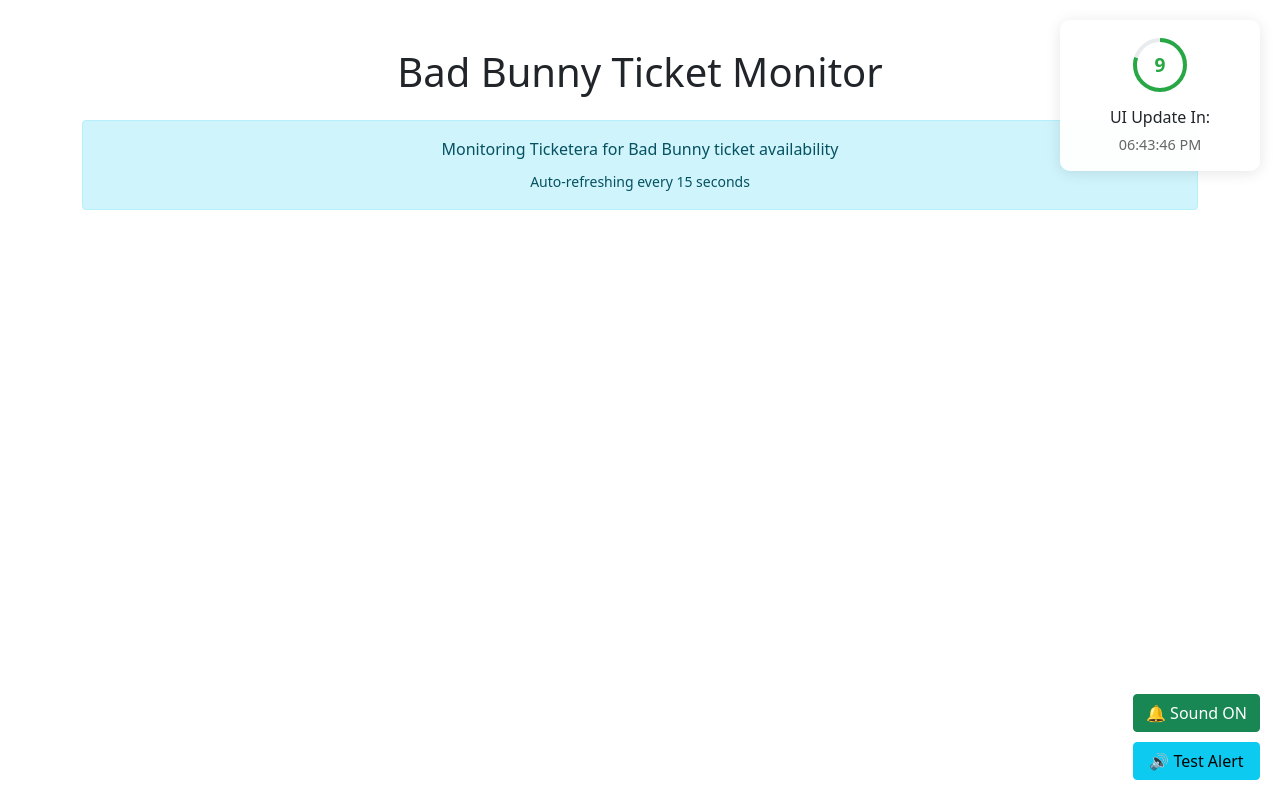
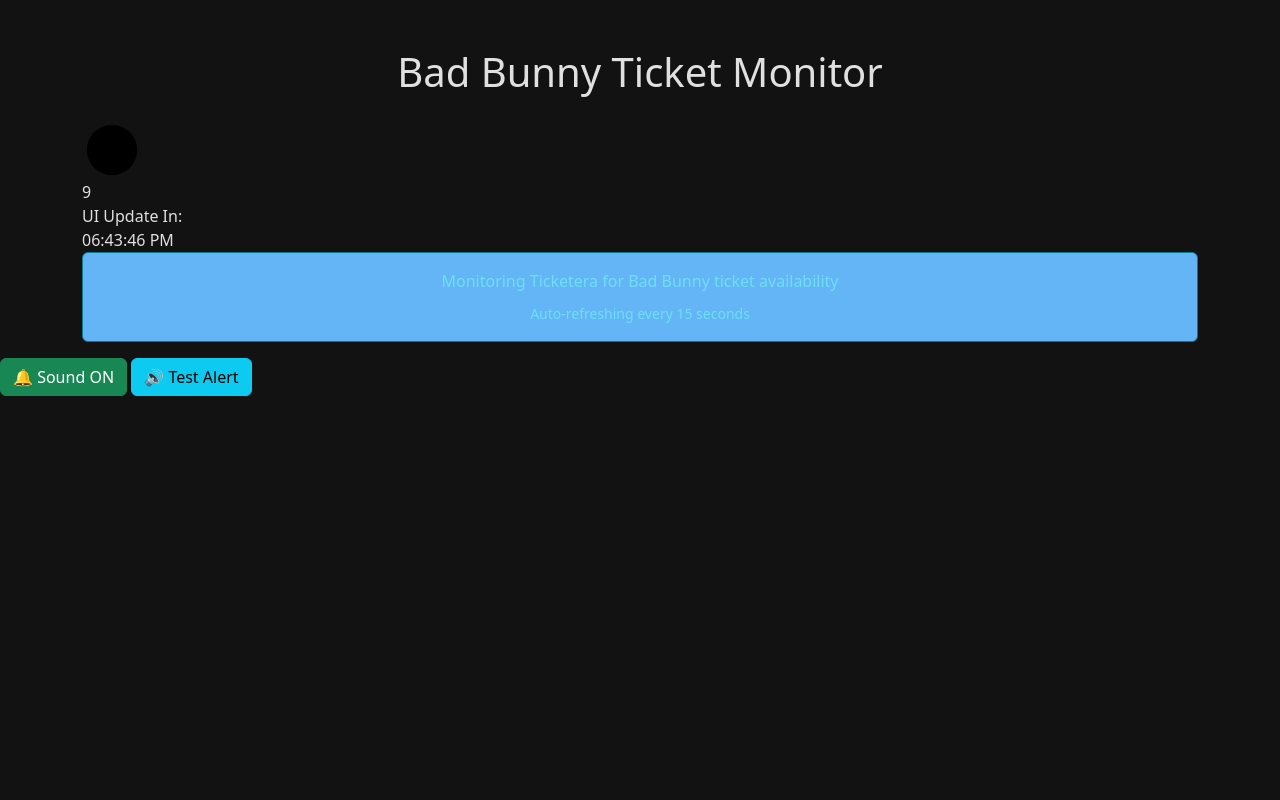
Before and after one commit to cvvker/bad-bunny-ticket-monitor, a Flask app: page / in a window 1280 px wide. Run offline with Flask 3, Linux system fonts and the light colour scheme; data that the repository does not hold is empty.

Commit message:
Added dark theme to the ticket monitor interface

```diff
--- a/templates/index.html
+++ b/templates/index.html
@@ -1,163 +1,184 @@
 <!DOCTYPE html>
-<html>
+<html lang="en" data-bs-theme="dark">
 <head>
+    <meta charset="UTF-8">
+    <meta name="viewport" content="width=device-width, initial-scale=1.0">
     <title>Bad Bunny Ticket Monitor</title>
-    <link href="https://cdn.jsdelivr.net/npm/bootstrap@5.1.3/dist/css/bootstrap.min.css" rel="stylesheet">
+    <link rel="icon" href="{{ url_for('static', filename='favicon.ico') }}">
+    <link href="https://cdn.jsdelivr.net/npm/bootstrap@5.3.0-alpha1/dist/css/bootstrap.min.css" rel="stylesheet">
+    <script src="https://cdn.jsdelivr.net/npm/bootstrap@5.3.0-alpha1/dist/js/bootstrap.bundle.min.js"></script>
     <style>
-        /* Previous styles remain unchanged */
-        .ticket-card {
-            margin-bottom: 20px;
-            transition: all 0.3s ease;
-            position: relative;
-            overflow: hidden;
-            border: none;
-            box-shadow: 0 4px 6px rgba(0,0,0,0.1);
+        :root {
+            --dark-bg: #121212;
+            --dark-card: #1e1e1e;
+            --dark-accent: #272727;
+            --dark-text: #e0e0e0;
+            --dark-muted: #aaaaaa;
+            --dark-primary: #bb86fc;
+            --dark-secondary: #03dac6;
+            --dark-danger: #cf6679;
+            --dark-warning: #ffb74d;
+            --dark-info: #64b5f6;
+            --dark-success: #81c784;
         }
-        .status-badge {
-            font-size: 1em;
-            padding: 8px 12px;
-            border-radius: 20px;
-            font-weight: 600;
+
+        body {
+            background-color: var(--dark-bg);
+            color: var(--dark-text);
+            transition: background-color 0.3s, color 0.3s;
         }
-        .month-divider {
-            background: #f8f9fa;
-            padding: 10px;
-            margin: 20px 0;
-            border-radius: 5px;
-            color: #198754;
+
+        .card {
+            background-color: var(--dark-card);
+            border-color: var(--dark-accent);
+            color: var(--dark-text);
+            transition: transform 0.3s, box-shadow 0.3s;
+        }
+
+        .card:hover {
+            transform: translateY(-5px);
+            box-shadow: 0 10px 20px rgba(0, 0, 0, 0.3);
+        }
+
+        .card-title {
+            color: var(--dark-primary);
+        }
+
+        .navbar {
+            background-color: var(--dark-accent) !important;
+        }
+
+        .btn-primary {
+            background-color: var(--dark-primary);
+            border-color: var(--dark-primary);
+        }
+
+        .btn-primary:hover {
+            background-color: #a370e7;
+            border-color: #a370e7;
+        }
+
+        .status-alert {
+            height: 5px;
+            transition: background-color 0.5s;
+        }
+
+        .alert-success {
+            background-color: var(--dark-success) !important;
+        }
+
+        .alert-warning {
+            background-color: var(--dark-warning) !important;
+        }
+
+        .alert-danger {
+            background-color: var(--dark-danger) !important;
+        }
+
+        .alert-info {
+            background-color: var(--dark-info) !important;
+        }
+
+        .badge.alert-success {
+            background-color: var(--dark-success) !important;
+        }
+
+        .badge.alert-warning {
+            background-color: var(--dark-warning) !important;
+        }
+
+        .badge.alert-danger {
+            background-color: var(--dark-danger) !important;
+        }
+
+        .badge.alert-info {
+            background-color: var(--dark-info) !important;
+        }
+
+        .month-title {
+            color: var(--dark-secondary);
+            border-bottom: 2px solid var(--dark-secondary);
+            padding-bottom: 0.5rem;
+            margin-bottom: 1rem;
+        }
+
+        #countdown {
+            color: var(--dark-primary);
             font-weight: bold;
         }
-        /* Status Colors and Animations */
-        .badge.alert-success {
-            background-color: #28a745 !important;
-            color: white;
-            animation: pulse 2s infinite;
+
+        @keyframes shake {
+            0% { transform: translate(0, 0); }
+            20% { transform: translate(-5px, 0); }
+            40% { transform: translate(5px, 0); }
+            60% { transform: translate(-5px, 0); }
+            80% { transform: translate(5px, 0); }
+            100% { transform: translate(0, 0); }
         }
-        .badge.alert-warning {
-            background-color: #ffc107 !important;
-            color: #000;
+
+        .shake {
+            animation: shake 0.5s;
         }
-        .badge.alert-info {
-            background-color: #17a2b8 !important;
-            color: white;
+
+        .ticket-card {
+            overflow: hidden;
+            border-radius: 10px;
+            position: relative;
+            box-shadow: 0 4px 8px rgba(0, 0, 0, 0.2);
         }
-        .badge.alert-danger {
-            background-color: #dc3545 !important;
-            color: white;
-            animation: shake 0.82s cubic-bezier(.36,.07,.19,.97) both infinite;
-        }
-        .urgent-alert {
-            animation: shake 0.82s cubic-bezier(.36,.07,.19,.97) both infinite;
-            transform: translate3d(0, 0, 0);
-            background-color: #ff4444 !important;
-            border-color: #ff4444 !important;
-        }
-        @keyframes shake {
-            10%, 90% { transform: translate3d(-1px, 0, 0); }
-            20%, 80% { transform: translate3d(2px, 0, 0); }
-            30%, 50%, 70% { transform: translate3d(-4px, 0, 0); }
-            40%, 60% { transform: translate3d(4px, 0, 0); }
-        }
-        @keyframes pulse {
-            0% { opacity: 1; }
-            50% { opacity: 0.5; }
-            100% { opacity: 1; }
-        }
+
         .status-alert {
             position: absolute;
             top: 0;
             left: 0;
-            width: 8px;
-            height: 100%;
-            transition: background-color 0.3s ease;
+            right: 0;
+            height: 5px;
+            transition: background-color 0.5s;
         }
-        .status-alert.alert-success {
-            background-color: #28a745;
-            box-shadow: 0 0 10px rgba(40, 167, 69, 0.5);
+
+        .status-badge {
+            border-radius: 20px;
+            padding: 5px 10px;
+            font-weight: bold;
         }
-        .status-alert.alert-warning {
-            background-color: #ffc107;
-            box-shadow: 0 0 10px rgba(255, 193, 7, 0.5);
+
+        .card-text {
+            color: var(--dark-muted);
+            font-size: 0.9rem;
         }
-        .status-alert.alert-danger {
-            background-color: #dc3545;
-            box-shadow: 0 0 10px rgba(220, 53, 69, 0.5);
-        }
-        .status-alert.alert-info {
-            background-color: #17a2b8;
-            box-shadow: 0 0 10px rgba(23, 162, 184, 0.5);
-        }
-        /* Timer and Control Panel Styles */
-        .timer-container {
-            position: fixed;
-            top: 20px;
-            right: 20px;
-            background: rgba(255, 255, 255, 0.95);
-            padding: 15px;
-            border-radius: 10px;
-            box-shadow: 0 2px 15px rgba(0,0,0,0.1);
-            z-index: 1000;
-            text-align: center;
-            min-width: 200px;
-        }
-        .countdown-ring {
-            position: relative;
-            width: 60px;
-            height: 60px;
-            margin: 0 auto 10px;
-        }
-        .countdown-circle {
-            transform: rotate(-90deg);
-            transform-origin: 50% 50%;
-        }
-        .countdown-circle circle {
-            stroke-dasharray: 283;
-            stroke-dashoffset: 0;
-            fill: none;
-            stroke-width: 4;
-        }
-        .countdown-circle .progress {
-            stroke: #28a745;
-            transition: stroke-dashoffset 0.1s linear;
-        }
-        .countdown-circle .bg {
-            stroke: #e9ecef;
-        }
-        .countdown-number {
-            position: absolute;
-            top: 50%;
-            left: 50%;
-            transform: translate(-50%, -50%);
-            font-size: 1.2em;
-            font-weight: bold;
-            color: #28a745;
-        }
-        .next-check-time {
-            font-size: 0.9em;
-            color: #666;
-            margin-top: 5px;
-        }
-        .notification-toggle {
+
+        .toggle-sound {
+            border-radius: 50%;
+            width: 50px;
+            height: 50px;
+            display: flex;
+            align-items: center;
+            justify-content: center;
             position: fixed;
             bottom: 20px;
             right: 20px;
             z-index: 1000;
-            display: flex;
-            flex-direction: column;
-            gap: 10px;
+            box-shadow: 0 2px 10px rgba(0, 0, 0, 0.3);
+            background-color: var(--dark-primary);
+            border: none;
         }
-        .month-section {
-            background-color: #f8f9fa;
-            padding: 10px;
-            margin: 20px 0;
-            border-radius: 5px;
-            color: #198754;
-            font-weight: bold;
+
+        .toggle-sound:hover {
+            background-color: #a370e7;
         }
-        .month-title {
-            margin-top: 0;
+
+        .toggle-sound i {
+            font-size: 1.5rem;
+        }
+
+        footer {
+            background-color: var(--dark-accent);
+            color: var(--dark-muted);
+            padding: 1rem 0;
+            margin-top: 2rem;
         }
     </style>
+    <link rel="stylesheet" href="https://cdnjs.cloudflare.com/ajax/libs/font-awesome/6.0.0-beta3/css/all.min.css">
 </head>
 <body>
     <div class="container mt-5">
```
